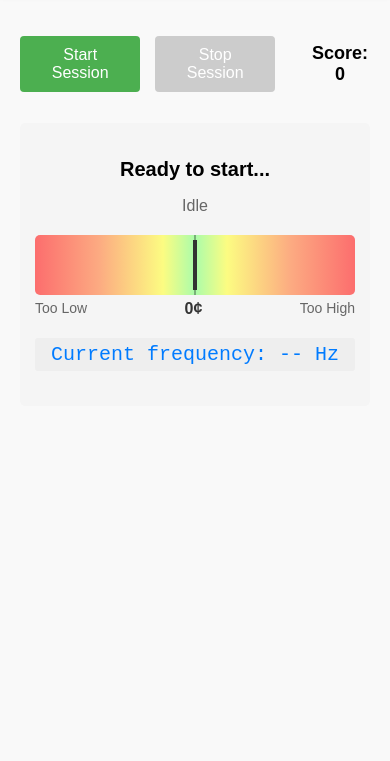
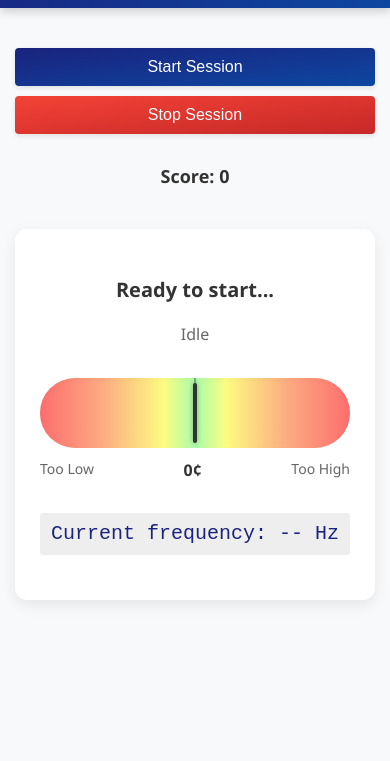
Before and after one commit to riccardoNovaglia/tune-chaser, a website with bundled scripts: page src/index.html in a window 390 px wide. Shown: the part 83-844 px from the top of the page. Built offline with nearby package versions, Linux system fonts and the light colour scheme; no server answers.

Commit message:
feat: Enhance UI with new favicon, theme color, and responsive design adjustments

```diff
--- a/src/styles.css
+++ b/src/styles.css
@@ -1,23 +1,28 @@
 body {
-  font-family: Arial, sans-serif;
+  font-family: 'Segoe UI', Tahoma, Geneva, Verdana, sans-serif;
   text-align: center;
   margin: 0;
   padding: 0;
-  background-color: #f9f9f9;
+  background-color: #f8f9fa;
+  color: #333;
+  line-height: 1.6;
 }
 
 header {
   display: flex;
   justify-content: space-between;
   align-items: center;
-  padding: 20px;
-  background-color: #4caf50;
+  padding: 20px 30px;
+  background: linear-gradient(135deg, #1a237e, #0d47a1);
   color: white;
-  box-shadow: 0 2px 5px rgba(0, 0, 0, 0.1);
+  box-shadow: 0 3px 10px rgba(0, 0, 0, 0.2);
 }
 
 header h1 {
   margin: 0;
+  font-weight: 600;
+  letter-spacing: 1px;
+  text-shadow: 1px 1px 2px rgba(0, 0, 0, 0.2);
 }
 
 .icon-button {
@@ -25,18 +30,37 @@ header h1 {
   border: none;
   font-size: 24px;
   cursor: pointer;
-  padding: 5px;
+  padding: 8px;
   border-radius: 50%;
-  transition: background-color 0.3s;
+  transition: all 0.3s ease;
+  display: flex;
+  align-items: center;
+  justify-content: center;
 }
 
 .icon-button:hover {
-  background-color: rgba(255, 255, 255, 0.2);
+  background-color: rgba(255, 255, 255, 0.3);
+  transform: rotate(15deg);
 }
 
 button {
-  padding: 10px 20px;
+  padding: 12px 24px;
   font-size: 16px;
+  border-radius: 6px;
+  border: none;
+  cursor: pointer;
+  transition: all 0.2s ease;
+  font-weight: 500;
+  box-shadow: 0 2px 5px rgba(0, 0, 0, 0.1);
+}
+
+button:hover:not(:disabled) {
+  transform: translateY(-2px);
+  box-shadow: 0 4px 8px rgba(0, 0, 0, 0.15);
+}
+
+button:active:not(:disabled) {
+  transform: translateY(0);
 }
 
 #note-display {
@@ -52,7 +76,7 @@ button {
 #current-frequency-display {
   font-size: 20px;
   margin-top: 10px;
-  color: #007bff;
+  color: #1a237e;
 }
 
 #microphone-select {
@@ -63,9 +87,15 @@ button {
 }
 
 #controls {
-  margin: 30px auto;
+  margin: 40px auto;
   max-width: 800px;
-  padding: 0 20px;
+  padding: 0 30px;
+  animation: fadeIn 0.5s ease-out;
+}
+
+@keyframes fadeIn {
+  from { opacity: 0; transform: translateY(10px); }
+  to { opacity: 1; transform: translateY(0); }
 }
 
 label {
@@ -97,9 +127,10 @@ label {
   padding: 0;
   width: 80%;
   max-width: 500px;
-  border-radius: 8px;
-  box-shadow: 0 4px 8px rgba(0, 0, 0, 0.2);
-  animation: modalopen 0.3s;
+  border-radius: 12px;
+  box-shadow: 0 10px 25px rgba(0, 0, 0, 0.2);
+  animation: modalopen 0.4s cubic-bezier(0.165, 0.84, 0.44, 1);
+  overflow: hidden;
 }
 
 @keyframes modalopen {
@@ -152,7 +183,7 @@ label {
 }
 
 #save-settings {
-  background-color: #4caf50;
+  background-color: #1a237e;
   color: white;
   border: none;
   border-radius: 4px;
@@ -160,7 +191,7 @@ label {
 }
 
 #save-settings:hover {
-  background-color: #45a049;
+  background-color: #0d47a1;
 }
 /* Session controls */
 #session-controls {
@@ -180,13 +211,15 @@ label {
 }
 
 #start-session-button {
-  background-color: #4caf50;
+  background-color: #1a237e;
   color: white;
+  background-image: linear-gradient(to bottom right, #1a237e, #0d47a1);
 }
 
 #stop-session-button {
   background-color: #f44336;
   color: white;
+  background-image: linear-gradient(to bottom right, #f44336, #c62828);
 }
 
 #start-session-button:disabled,
@@ -203,10 +236,17 @@ label {
 
 /* Note information */
 #note-info {
-  background-color: #f5f5f5;
-  padding: 15px;
-  border-radius: 5px;
-  margin-bottom: 20px;
+  background-color: white;
+  padding: 25px;
+  border-radius: 12px;
+  margin-bottom: 30px;
+  box-shadow: 0 5px 15px rgba(0, 0, 0, 0.08);
+  transition: all 0.3s ease;
+}
+
+#note-info:hover {
+  box-shadow: 0 8px 20px rgba(0, 0, 0, 0.12);
+  transform: translateY(-2px);
 }
 
 #note-display {
@@ -235,17 +275,18 @@ label {
 
 /* Tuning meter styles */
 #tuning-container {
-  margin: 20px auto;
-  max-width: 400px;
+  margin: 30px auto;
+  max-width: 500px;
 }
 
 #tuning-meter {
   position: relative;
-  height: 60px;
+  height: 70px;
   background-color: #f0f0f0;
-  border-radius: 5px;
+  border-radius: 35px;
   overflow: hidden;
-  margin-bottom: 5px;
+  margin-bottom: 10px;
+  box-shadow: inset 0 2px 5px rgba(0, 0, 0, 0.1);
 }
 
 .tuning-scale {
@@ -271,12 +312,14 @@ label {
   position: absolute;
   top: 5px;
   left: 50%;
-  height: 50px;
+  height: 60px;
   width: 4px;
   background-color: #333;
   transform: translateX(-50%);
-  transition: left 0.2s ease-out;
+  transition: left 0.3s cubic-bezier(0.34, 1.56, 0.64, 1);
   z-index: 2;
+  border-radius: 2px;
+  box-shadow: 0 0 5px rgba(0, 0, 0, 0.3);
 }
 
 #tuning-center-mark {
@@ -302,3 +345,30 @@ label {
   font-size: 16px;
   color: #333;
 }
+
+/* Responsive adjustments */
+@media (max-width: 768px) {
+  #controls {
+    padding: 0 15px;
+  }
+
+  #session-controls {
+    flex-direction: column;
+    align-items: stretch;
+  }
+
+  #start-session-button,
+  #stop-session-button {
+    margin-right: 0;
+    margin-bottom: 10px;
+  }
+
+  #score-display {
+    margin-left: 0;
+  }
+
+  .modal-content {
+    width: 95%;
+    margin: 5% auto;
+  }
+}
```
Also changed, not shown: src/index.html (+3 -1 lines).
